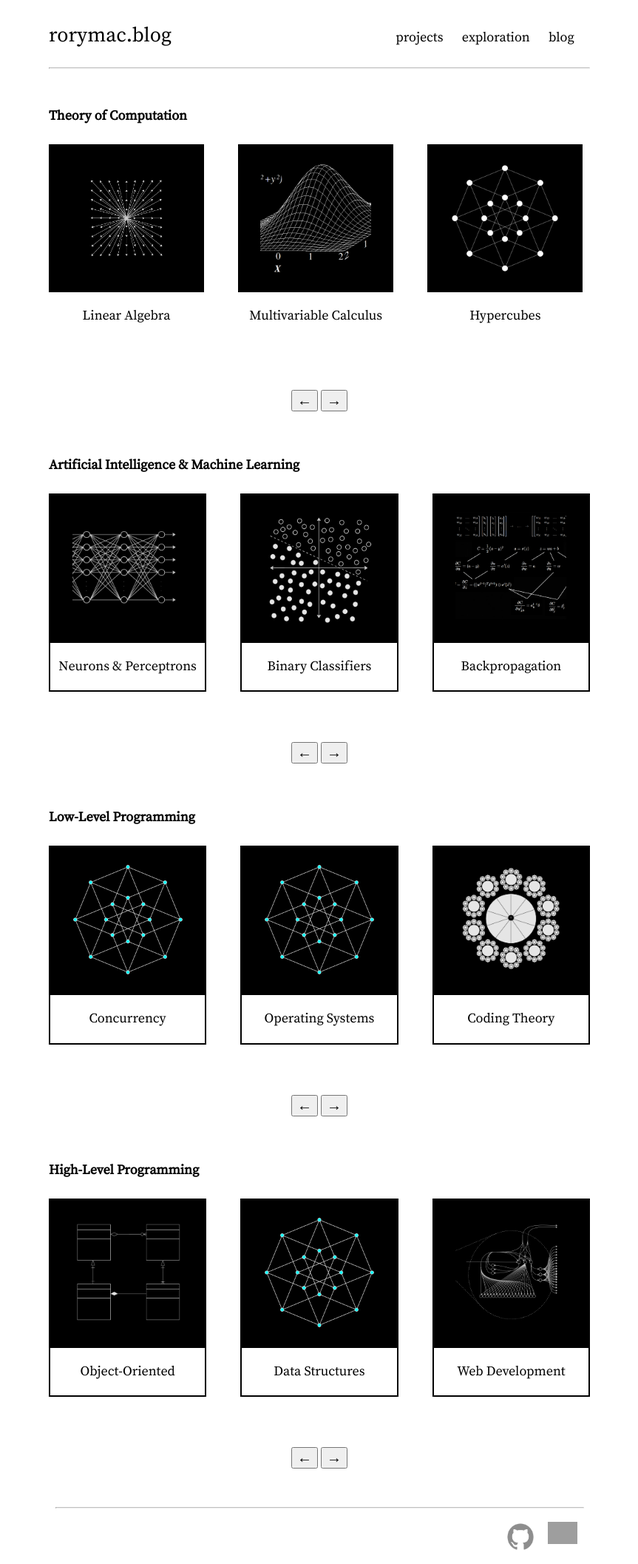
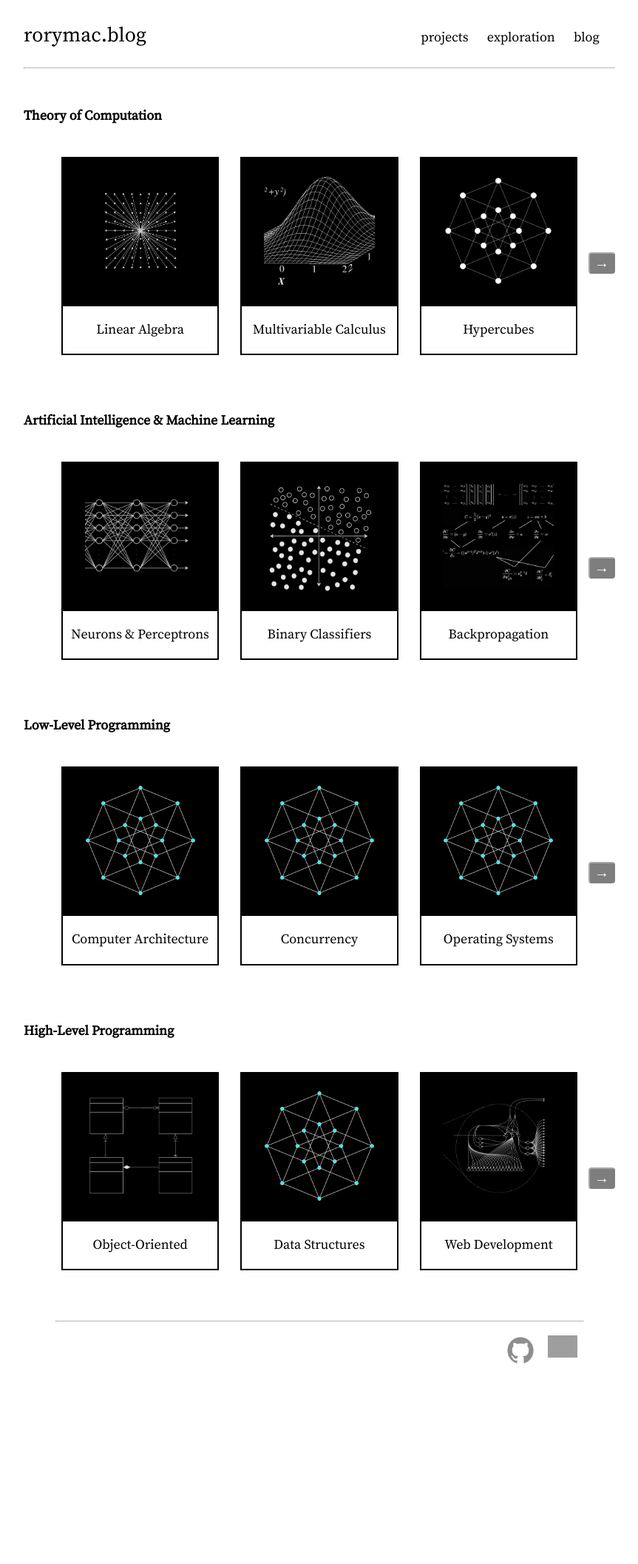
Before and after one commit to Rory-Mac/personal-website, a Jekyll site: the page built from explore.markdown, in a window 1280 px wide. Shown: the whole page at 74% size, without its empty margins (208-1071 px from the left). Built offline with Jekyll 4.4.1, drawn with Linux system fonts in a browser that asks for light colours; after the commit the page ends 1862 px from its top, so only the background shows below that; grey boxes are pictures that could not be loaded.

Commit message:
cleaner slider functionality

```diff
--- a/Assets/scripts/carousel.js
+++ b/Assets/scripts/carousel.js
@@ -1,63 +1,58 @@
 document.addEventListener('DOMContentLoaded', function() {
-    const prevButtons = document.querySelectorAll(".prev-btn");
-    const nextButtons = document.querySelectorAll(".next-btn");
+    const prevButtons = document.querySelectorAll(".navigate-left");
+    const nextButtons = document.querySelectorAll(".navigate-right");
     const sliders = document.querySelectorAll(".slider");
-    const carouselRect = document.querySelector('.carousel').getBoundingClientRect();
     const slidesToShow = 3;
-    const slideWidth = 213.2 + 46.2;
-    let currentIndex = 0;
+    const slideWidth = 213.2 + 29.2;
 
     for (let i = 0; i < sliders.length; i++) {
+      sliders[i].currentIndex = 0;
       prevButtons[i].addEventListener("click", function() {
         slideLeft(sliders[i]);
+        updateButtonOpacity(i);
       });
       nextButtons[i].addEventListener("click", function() {
         slideRight(sliders[i]);
+        updateButtonOpacity(i);
       });
+      prevButtons[i].classList.add("disable-button-cursor");
+      nextButtons[i].style.opacity = 0.5;
     }
 
-    for (let i = 0; i < sliders.length; i++) {
-      const initialPortal = Array.from(sliders[i].children);
-      initialPortal.forEach(element => {
-        const elementRect = element.getBoundingClientRect();
-        if (elementRect.left < carouselRect.left - 1 || elementRect.right > carouselRect.right + 1) {
-          element.style.opacity = 0;
-        } else {
-          element.style.opacity = 1;
-        }
-      });
+    function updateButtonOpacity(i) {
+      const slides = Array.from(sliders[i].children);
+      if (sliders[i].currentIndex == 0) {
+        prevButtons[i].style.opacity = 0;
+        prevButtons[i].classList.add("disable-button-cursor");
+      } else {
+        prevButtons[i].style.opacity = 0.5;
+        prevButtons[i].classList.remove("disable-button-cursor");
+      }
+      if (sliders[i].currentIndex == slides.length - slidesToShow) {
+        nextButtons[i].style.opacity = 0;
+        nextButtons[i].classList.add("disable-button-cursor");
+      } else {
+        nextButtons[i].style.opacity = 0.5;
+        nextButtons[i].classList.remove("disable-button-cursor");
+      }
     }
 
     function updateSliderPosition(slider) {
-      slider.style.transform = `translateX(-${currentIndex * slideWidth}px)`;
+      slider.style.transform = `translateX(-${slider.currentIndex * slideWidth}px)`;
     }
 
     function slideRight(slider) {
       const slides = Array.from(slider.children);
-      if (currentIndex < slides.length - slidesToShow) {
-        currentIndex++;
+      if (slider.currentIndex < slides.length - slidesToShow) {
+        slider.currentIndex++;
         updateSliderPosition(slider);
-        slidePortals(-slideWidth, slider);
       }
     }
 
     function slideLeft(slider) {
-    	if (currentIndex > 0) {
-        currentIndex--;
+    	if (slider.currentIndex > 0) {
+        slider.currentIndex--;
         updateSliderPosition(slider);
-        slidePortals(slideWidth, slider);
       }
     }
-
-    function slidePortals(distance, slider) {
-      const slides = Array.from(slider.children);
-      slides.forEach(element => {
-          const elementRect = element.getBoundingClientRect();
-          if (elementRect.left + distance < carouselRect.left - 1 || elementRect.right + distance > carouselRect.right + 1) {
-            element.style.opacity = 0;
-          } else {
-            element.style.opacity = 1;
-          }
-      });
-    }
   });
--- a/_sass/base.scss
+++ b/_sass/base.scss
@@ -37,7 +37,7 @@
 }
 
 .site-header {
-    padding: 1rem 2rem;
+    padding: 1rem 0rem;
     font-weight: bold;
 }
 
@@ -65,7 +65,6 @@
 }
 
 .page-content {
-    padding: 0rem 2rem;
 }
 
 a {
--- a/_sass/explore.scss
+++ b/_sass/explore.scss
@@ -12,28 +12,60 @@
     background-color: white;
 }
 
+.carousel {
+  overflow: hidden;
+  position: relative;
+}
+
+.navigate-left {
+  text-align: center;
+  margin-top: 10px;
+  position: absolute;
+  top: 45%;
+  left: 0%;
+}
+
+.navigate-right {
+  text-align: center;
+  margin-top: 10px;
+  position: absolute;
+  top: 45%;
+  right: 0%;
+}
+
+button {
+  color: white;
+  background-color: black;
+  border-color: black;
+  border-radius: 4px;
+  font-size: 20px;
+  cursor: pointer;
+  z-index: 2;
+  opacity: 0;
+}
+
+.disable-button-cursor {
+  cursor: default !important;
+}
+
+.slider-container {
+  overflow: hidden;
+  margin: 0 2rem;
+}
+
 .slider {
   display: flex;
   transition: transform 0.3s ease-in-out;
-  margin: 0 0 2rem 0;
   justify-content: space-between;
+  padding: 1rem;
+  z-index: 1;
 }
 
 .slider-content {
     max-width: 213.2px;
-    margin: 0 46.2px 2rem 0;
+    margin: 0 29.2px 0 0;
     display: flex;
     flex-direction: column;
     align-items: stretch;
     justify-content: flex-end;
 }
-
-.navigation {
-  text-align: center;
-  margin-top: 10px;
-}
-
-button {
-  font-size: 20px;
-  cursor: pointer;
-}
--- a/explore.markdown
+++ b/explore.markdown
@@ -5,6 +5,8 @@
 ---
 <h4>Theory of Computation</h4>
 <div class="carousel">
+    <button class="navigate-left">&larr;</button>
+    <div class="slider-container">
     <div class="slider">
         <div class="slider-content zoom small">
             <a href="/Theory of Computation/Linear Algebra.html">
@@ -12,7 +14,7 @@
                     <img style="background-color: black" src="/Assets/images/linear_algebra_portal.png">
                 </div>
             </a>
-            <div class="explore-content-title">
+            <div class="portal-title">
                 <p>Linear Algebra</p>
             </div>
         </div>
@@ -22,7 +24,7 @@
                     <img style="background-color: black" src="/Assets/images/multivar_calc_portal.png">
                 </div>
             </a>
-            <div class="explore-content-title">
+            <div class="portal-title">
                 <p>Multivariable Calculus</p>
             </div>
         </div>
@@ -32,21 +34,31 @@
                     <img style="background-color: black" src="/Assets/images/blank_4_cube.png">
                 </div>
             </a>
-            <div class="explore-content-title">
+            <div class="portal-title">
                 <p>Hypercubes</p>
             </div>
         </div>
+        <div class="slider-content zoom small">
+            <a href="/Theory of Computation/Hypercubes.html">
+            <div class="portal-image">
+                    <img style="background-color: black" src="/Assets/images/4-cube_dark.png">
+                </div>
+            </a>
+            <div class="portal-title">
+                <p>Turing Machines</p>
+            </div>
+        </div>
     </div>
-    <div class="navigation">
-        <button class="prev-btn">&larr;</button>
-        <button class="next-btn">&rarr;</button>
     </div>
+    <button class="navigate-right">&rarr;</button>
 </div>
 
 
 <div class="space-div"></div>
 <h4>Artificial Intelligence & Machine Learning</h4>
 <div class="carousel">
+    <button class="navigate-left">&larr;</button>
+    <div class="slider-container">
     <div class="slider">
         <div class="slider-content zoom small">
             <a href="/AI&ML/Neurons & Perceptrons.html">
@@ -109,52 +121,60 @@
             </div>
         </div>
     </div>
-    <div class="navigation">
-        <button class="prev-btn">&larr;</button>
-        <button class="next-btn">&rarr;</button>
     </div>
+    <button class="navigate-right">&rarr;</button>
 </div>
 
 
 <div class="space-div"></div>
 <h4>Low-Level Programming</h4>
 <div class="carousel">
+    <button class="navigate-left">&larr;</button>
+    <div class="slider-container">
     <div class="slider">
-    <div class="slider-content zoom small">
-        <a href="/Low-Level Programming/Concurrency%20%26%20Operating%20Systems.html">
-            <div class="portal-image"><img class="something" src="/Assets/images/4-cube_dark.png"></div>
-        </a>
-        <div class="portal-title">
-            <p>Concurrency</p>
+        <div class="slider-content zoom small">
+            <a href="/Low-Level Programming/Concurrency%20%26%20Operating%20Systems.html">
+                <div class="portal-image"><img class="something" src="/Assets/images/4-cube_dark.png"></div>
+            </a>
+            <div class="portal-title">
+                <p>Computer Architecture</p>
+            </div>
         </div>
-    </div>
-    <div class="slider-content zoom small">
-        <a href="/Low-Level Programming/Concurrency%20%26%20Operating%20Systems.html">
-            <div class="portal-image"><img class="something" src="/Assets/images/4-cube_dark.png"></div>
-        </a>
-        <div class="portal-title">
-            <p>Operating Systems</p>
+        <div class="slider-content zoom small">
+            <a href="/Low-Level Programming/Concurrency%20%26%20Operating%20Systems.html">
+                <div class="portal-image"><img class="something" src="/Assets/images/4-cube_dark.png"></div>
+            </a>
+            <div class="portal-title">
+                <p>Concurrency</p>
+            </div>
         </div>
-    </div>
-    <div class="slider-content zoom small">
-        <a href="/Low-Level Programming/coding theory.html">
-            <div class="portal-image"><img style="background-color: black" src="/Assets/images/coding_theory_portal.png"></div>
-        </a>
-        <div class="portal-title">
-            <p>Coding Theory</p>
+        <div class="slider-content zoom small">
+            <a href="/Low-Level Programming/Concurrency%20%26%20Operating%20Systems.html">
+                <div class="portal-image"><img class="something" src="/Assets/images/4-cube_dark.png"></div>
+            </a>
+            <div class="portal-title">
+                <p>Operating Systems</p>
+            </div>
+        </div>
+        <div class="slider-content zoom small">
+            <a href="/Low-Level Programming/coding theory.html">
+                <div class="portal-image"><img style="background-color: black" src="/Assets/images/coding_theory_portal.png"></div>
+            </a>
+            <div class="portal-title">
+                <p>Coding Theory</p>
+            </div>
         </div>
     </div>
     </div>
-    <div class="navigation">
-      <button class="prev-btn">&larr;</button>
-      <button class="next-btn">&rarr;</button>
-    </div>
+    <button class="navigate-right">&rarr;</button>
 </div>
 
 
 <div class="space-div"></div>
 <h4>High-Level Programming</h4>
 <div class="carousel">
+    <button class="navigate-left">&larr;</button>
+    <div class="slider-container">
     <div class="slider">
         <div class="slider-content zoom small">
             <a href="/High-Level Programming/object-oriented programming.html">
@@ -214,10 +234,8 @@
             </div>
         </div>
     </div>
-    <div class="navigation">
-      <button class="prev-btn">&larr;</button>
-      <button class="next-btn">&rarr;</button>
     </div>
+    <button class="navigate-right">&rarr;</button>
 </div>
 <div class="space-div"></div>
 <script src="/Assets/scripts/carousel.js"></script>
```
Also changed, not shown: _posts/2023-07-23-Existential-Risk.markdown (+3 -4 lines), Assets/images/cumulative_probability.png (added), Assets/images/narrative_maps_0.png (added), Assets/images/narrative_maps_1.png (added).
